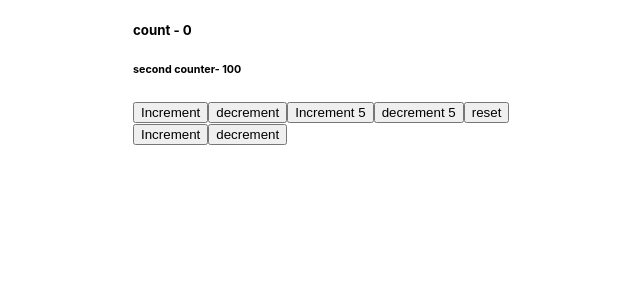
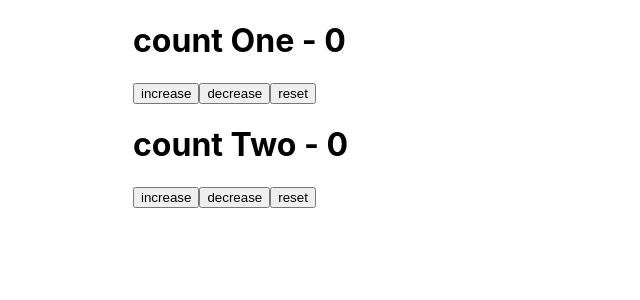
Before and after one commit to Derry-ukere/react-hooks, a React (Create React App) app: page / in a window 1280 px wide. Shown: the top 300 px of the page, without its empty margins (67-707 px from the left). Built offline with nearby package versions, Linux system fonts and the light colour scheme.

Commit message:
ultiple reducers

```diff
--- a/src/App.js
+++ b/src/App.js
@@ -1,5 +1,5 @@
 import React from 'react'
-import Component from './useReducers/Reduce.js'
+import Component from './useReducers/ReduceTwo'
 
 const App = () => {
   return (
--- /dev/null
+++ b/src/useReducers/ReduceTwo.js
@@ -0,0 +1,42 @@
+import React, { useReducer } from 'react'
+const initialState = 0
+const reducer = (currentState, action) => {
+  switch (action) {
+    case 'increase':
+      return currentState + 1
+    case 'decrease':
+      return currentState - 1
+    case 'reset':
+      return initialState
+    default:
+      break
+  }
+}
+const ReduceTwo = () => {
+  const [countOne, dispatch] = useReducer(reducer, initialState)
+  const [countTwo, dispatchTwo] = useReducer(reducer, initialState)
+  const reset = () => dispatch('reset')
+  const increase = () => dispatch('increase')
+  const decrease = () => dispatch('decrease')
+
+  const increaseTwo = () => dispatchTwo('increase')
+  const decreaseTwo = () => dispatchTwo('decrease')
+  const reset2 = () => dispatchTwo('reset')
+
+  return (
+    <div>
+      <h1>count One - {countOne}</h1>
+      <button onClick={increase}>increase</button>
+      <button onClick={decrease}>decrease</button>
+      <button onClick={reset}>reset</button>
+      <div>
+        <h1>count Two - {countTwo}</h1>
+        <button onClick={increaseTwo}>increase</button>
+        <button onClick={decreaseTwo}>decrease</button>
+        <button onClick={reset2}>reset</button>
+      </div>
+    </div>
+  )
+}
+
+export default ReduceTwo
```
Also changed, not shown: 1 other file (tests, documents, lock files or other folders).
